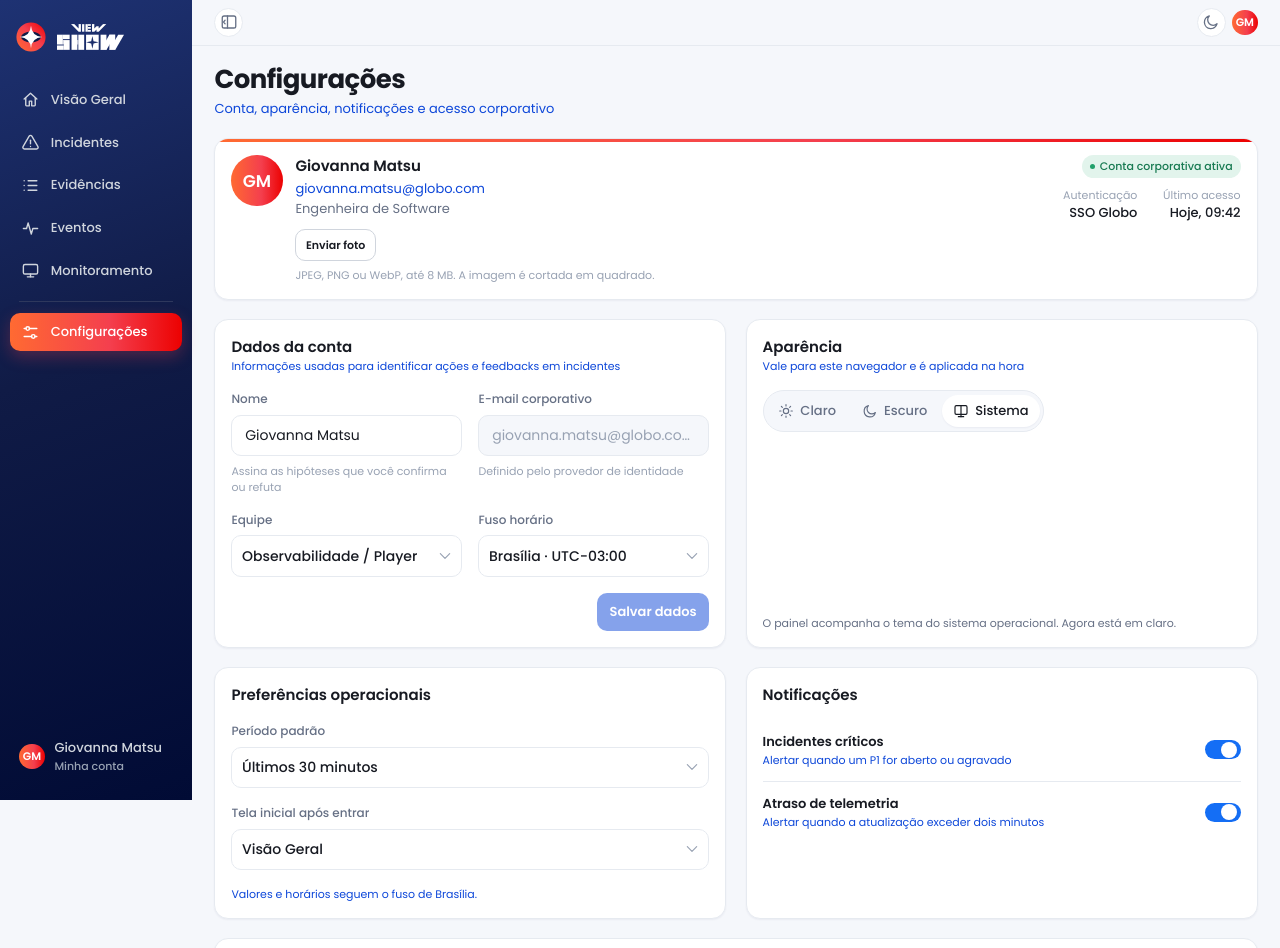
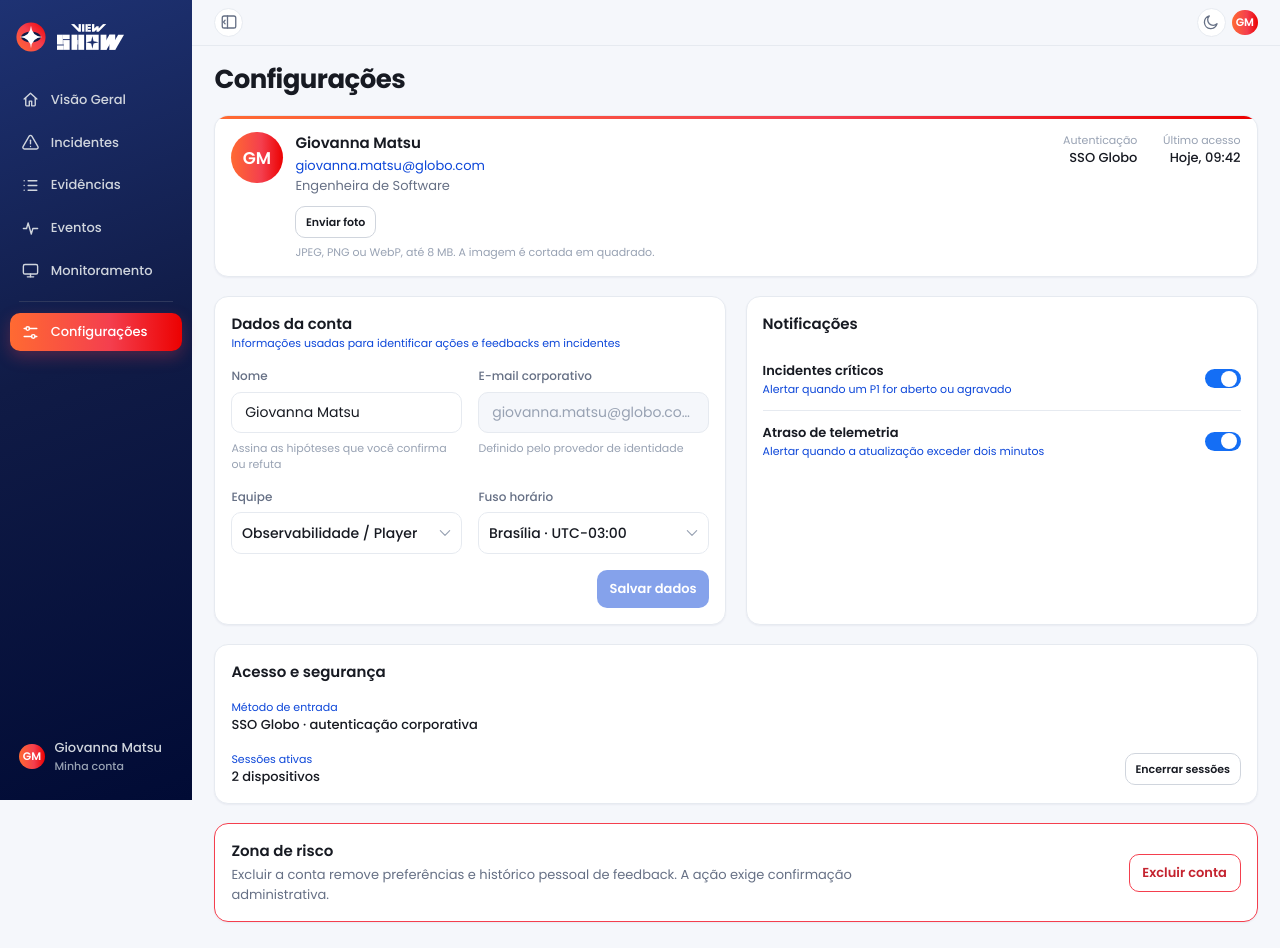
Before and after one commit to guedesrayssa/viewshow-ai-observability, a Next.js app in the folder apps/frontend/: page /configuracoes in a window 1280 px wide. Shown: the top 948 px of the page. Built offline with nearby package versions, Linux system fonts and the light colour scheme.

Commit message:
refactor: enxuga a tela de configurações
Saem aparência, preferências operacionais, o selo da conta e o subtítulo. A
troca de tema já é ação da barra superior.

```diff
--- a/apps/frontend/app/(painel)/configuracoes/page.tsx
+++ b/apps/frontend/app/(painel)/configuracoes/page.tsx
@@ -1,12 +1,15 @@
 /**
  * page.tsx
- * Tela de Configurações: conta, aparência, preferências operacionais,
- * notificações e acesso corporativo (reprodução da prancha
- * "06 Protótipo - Configurações").
+ * Tela de Configurações: conta, notificações e acesso corporativo
+ * (reprodução da prancha "06 Protótipo - Configurações").
  *
  * Abre com o mesmo cabeçalho das demais telas do painel e revela os cartões em
- * cascata, na ordem em que eles seriam percorridos: quem é a pessoa, como ela
- * quer ver o painel, o que quer ser avisada e o que pode encerrar.
+ * cascata, na ordem em que eles seriam percorridos: quem é a pessoa, o que ela
+ * quer ser avisada, por onde ela entra e o que pode encerrar.
+ *
+ * A escolha de aparência não mora mais aqui: ela já é uma ação da barra
+ * superior, ao alcance de qualquer tela, e ter o mesmo controle em dois
+ * lugares só dividia a atenção.
  */
 
 import type { Metadata } from "next";
@@ -14,25 +17,19 @@ import { PageHeader } from "@/components/dashboard/page-header";
 import { Reveal } from "@/components/motion/reveal";
 import { AccessSecurityCard } from "@/components/settings/access-security-card";
 import { AccountDetailsCard } from "@/components/settings/account-details-card";
-import { AppearanceCard } from "@/components/settings/appearance-card";
 import { DangerZoneCard } from "@/components/settings/danger-zone-card";
 import { NotificationsCard } from "@/components/settings/notifications-card";
-import { OperationalPreferencesCard } from "@/components/settings/operational-preferences-card";
 import { ProfileCard } from "@/components/settings/profile-card";
 
 export const metadata: Metadata = {
   title: "Configurações",
-  description:
-    "Conta corporativa, aparência do painel, preferências operacionais, notificações e acesso.",
+  description: "Conta corporativa, notificações e acesso.",
 };
 
 export default function ConfiguracoesPage() {
   return (
     <div className="flex flex-col gap-6">
-      <PageHeader
-        title="Configurações"
-        subtitle="Conta, aparência, notificações e acesso corporativo"
-      />
+      <PageHeader title="Configurações" />
 
       <Reveal delay={80}>
         <ProfileCard />
@@ -43,24 +40,15 @@ export default function ConfiguracoesPage() {
           <AccountDetailsCard />
         </Reveal>
         <Reveal delay={200} className="flex flex-1">
-          <AppearanceCard />
-        </Reveal>
-      </div>
-
-      <div className="flex flex-col gap-6 lg:flex-row lg:items-stretch">
-        <Reveal delay={260} className="flex flex-1">
-          <OperationalPreferencesCard />
-        </Reveal>
-        <Reveal delay={320} className="flex flex-1">
           <NotificationsCard />
         </Reveal>
       </div>
 
-      <Reveal delay={380}>
+      <Reveal delay={260}>
         <AccessSecurityCard />
       </Reveal>
 
-      <Reveal delay={440}>
+      <Reveal delay={320}>
         <DangerZoneCard />
       </Reveal>
     </div>
--- a/apps/frontend/components/dashboard/page-header.tsx
+++ b/apps/frontend/components/dashboard/page-header.tsx
@@ -18,7 +18,11 @@ import { cn } from "@/lib/cn";
 
 export type PageHeaderProps = {
   title: string;
-  subtitle: string;
+  /**
+   * O que a tela responde. Opcional: em telas cujo título já basta, repetir a
+   * lista de seções abaixo dele só adiciona uma linha para ler.
+   */
+  subtitle?: string;
   /** Linha curta de contexto acima do título, como o código do incidente. */
   eyebrow?: ReactNode;
   /** Ações da tela, alinhadas à direita. */
@@ -59,7 +63,9 @@ export function PageHeader({
         ) : null}
 
         <h1 className={cn("text-h1 text-ink", eyebrow ? "mt-1" : undefined)}>{title}</h1>
-        <p className="mt-1 text-body-sm text-ink-brand">{subtitle}</p>
+        {subtitle ? (
+          <p className="mt-1 text-body-sm text-ink-brand">{subtitle}</p>
+        ) : null}
 
         {status ? <div className="mt-3">{status}</div> : null}
       </div>
--- a/apps/frontend/components/settings/appearance-card.tsx
+++ /dev/null
@@ -1,45 +0,0 @@
-/**
- * @file appearance-card.tsx
- * Preferência de aparência da conta.
- *
- * A troca rápida fica na barra superior, ao alcance de qualquer tela. Aqui
- * mora a escolha completa, incluindo acompanhar o sistema operacional — que é
- * a opção certa para quem alterna entre dia e noite no mesmo turno.
- */
-
-"use client";
-
-import { useTheme } from "@/components/theme/theme-provider";
-import { ThemeChoice } from "@/components/theme/theme-toggle";
-import { Card, CardDescription, CardTitle } from "@/components/ui/card";
-
-/** Explica, em uma linha, o que a escolha atual significa na prática. */
-const SUMMARIES = {
-  light: "O painel fica sempre no tema claro.",
-  dark: "O painel fica sempre no tema escuro, em azul-noite.",
-  system: "O painel acompanha o tema do sistema operacional.",
-} as const;
-
-export function AppearanceCard() {
-  const { preference, theme } = useTheme();
-
-  return (
-    <Card className="flex flex-1 flex-col">
-      <CardTitle>Aparência</CardTitle>
-      <CardDescription>
-        Vale para este navegador e é aplicada na hora
-      </CardDescription>
-
-      <div className="mt-5 flex flex-1 flex-col justify-between gap-5">
-        <ThemeChoice className="self-start" />
-
-        <p className="text-caption text-ink-muted">
-          {SUMMARIES[preference]}
-          {preference === "system"
-            ? ` Agora está em ${theme === "dark" ? "escuro" : "claro"}.`
-            : ""}
-        </p>
-      </div>
-    </Card>
-  );
-}
--- a/apps/frontend/components/settings/operational-preferences-card.tsx
+++ /dev/null
@@ -1,54 +0,0 @@
-"use client";
-
-import { useState } from "react";
-import { Card, CardTitle } from "@/components/ui/card";
-import { Select } from "@/components/ui/select";
-import {
-  DEFAULT_PERIOD_OPTIONS,
-  INITIAL_SCREEN_OPTIONS,
-} from "@/lib/settings-data";
-
-export function OperationalPreferencesCard() {
-  const [period, setPeriod] = useState(DEFAULT_PERIOD_OPTIONS[1].value);
-  const [initialScreen, setInitialScreen] = useState(
-    INITIAL_SCREEN_OPTIONS[0].value,
-  );
-
-  return (
-    <Card className="flex flex-1 flex-col">
-      <CardTitle>Preferências operacionais</CardTitle>
-
-      <div className="mt-5 flex flex-1 flex-col gap-5">
-        <div className="flex flex-col gap-2">
-          <label className="block text-label text-ink-muted">Período padrão</label>
-          <Select
-            aria-label="Período padrão"
-            fieldSize="md"
-            value={period}
-            onValueChange={setPeriod}
-            className="w-full"
-            options={DEFAULT_PERIOD_OPTIONS}
-          />
-        </div>
-
-        <div className="flex flex-col gap-2">
-          <label className="block text-label text-ink-muted">
-            Tela inicial após entrar
-          </label>
-          <Select
-            aria-label="Tela inicial após entrar"
-            fieldSize="md"
-            value={initialScreen}
-            onValueChange={setInitialScreen}
-            className="w-full"
-            options={INITIAL_SCREEN_OPTIONS}
-          />
-        </div>
-      </div>
-
-      <p className="mt-5 text-caption text-ink-brand">
-        Valores e horários seguem o fuso de Brasília.
-      </p>
-    </Card>
-  );
-}
--- a/apps/frontend/components/settings/profile-card.tsx
+++ b/apps/frontend/components/settings/profile-card.tsx
@@ -13,7 +13,6 @@ import { useRef, useState } from "react";
 
 import { useAccount } from "@/components/account/account-provider";
 import { Avatar } from "@/components/ui/avatar";
-import { Badge } from "@/components/ui/badge";
 import { Button } from "@/components/ui/button";
 import { Card } from "@/components/ui/card";
 import { FieldError } from "@/components/ui/input";
@@ -110,9 +109,6 @@ export function ProfileCard() {
         </div>
 
         <div className="flex flex-col items-start gap-3 sm:items-end">
-          <Badge tone="success" withDot>
-            Conta corporativa ativa
-          </Badge>
           <div className="flex gap-8 text-right">
             <div>
               <p className="text-caption text-ink-subtle">Autenticação</p>
```
Also changed, not shown: 1 other file (tests, documents, lock files or other folders).
